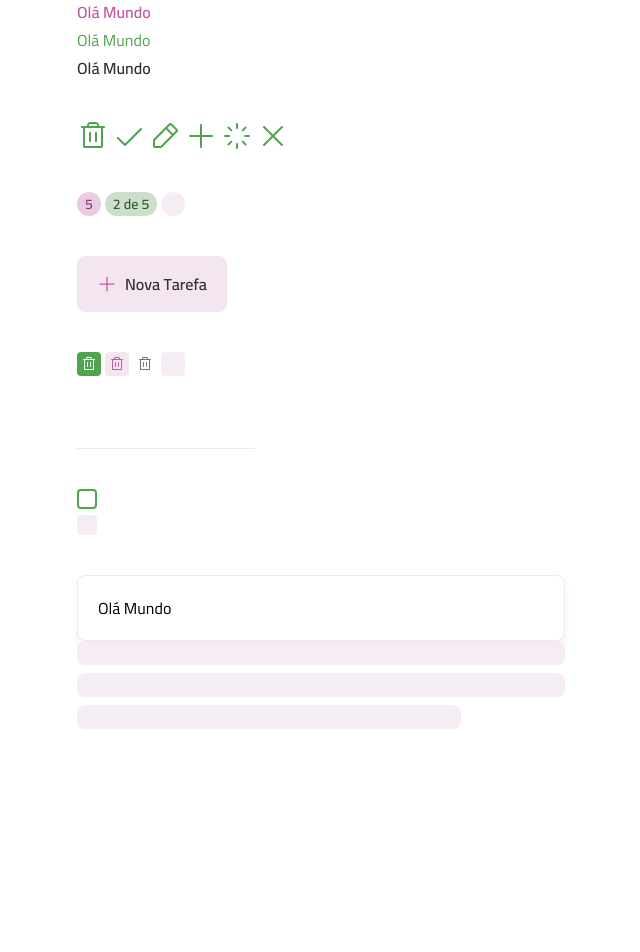
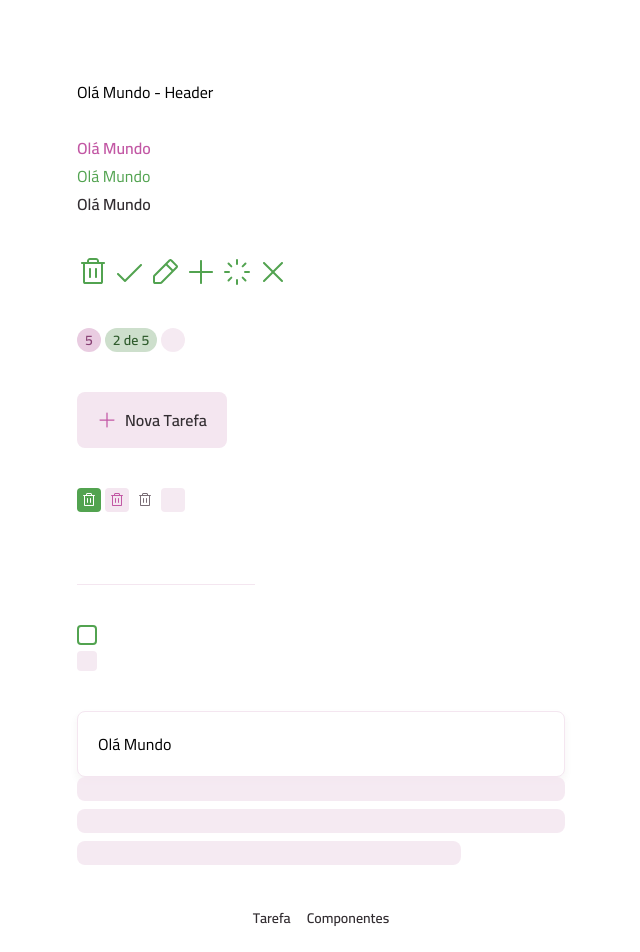
Before and after one commit to macedocmateus/ToDoList, a React (Vite) app: page /componentes in a window 1280 px wide. Shown: the top 952 px of the page, without its empty margins (319-959 px from the left). Before the commit the page ends 800 px from the top, so only its background shows below. Built offline with nearby package versions, Linux system fonts and the light colour scheme.

Commit message:
add react router 7 and create layout main e page-home

```diff
--- a/package.json
+++ b/package.json
@@ -13,6 +13,7 @@
     "class-variance-authority": "^0.7.1",
     "react": "^19.1.0",
     "react-dom": "^19.1.0",
+    "react-router": "^7.6.1",
     "tailwindcss": "^4.1.7"
   },
   "devDependencies": {
--- a/src/App.tsx
+++ b/src/App.tsx
@@ -1,77 +1,17 @@
-import Text from './components/text'
-import Icon from './components/icon'
-import TrashIcon from './assets/Trash-Regular.svg?react'
-import CheckIcon from './assets/Check-Regular.svg?react'
-import PencilIcon from './assets/PencilSimple-Regular.svg?react'
-import PlusIcon from './assets/Plus-Regular.svg?react'
-import SpinnerIcon from './assets/spinner.svg?react'
-import XIcon from './assets/X-Regular.svg?react'
-import Badge from './components/badge'
-import Button from './components/button'
-import ButtonIcon from './components/button-icon'
-import InputText from './components/input-text'
-import InputCheckbox from './components/input-checkbox'
-import Card from './components/card'
-import Container from './components/container'
-import Skeleton from './components/skeleton'
+import { BrowserRouter, Route, Routes } from 'react-router'
+import PageComponents from './pages/page-components'
+import LayoutMain from './pages/layout-main'
+import PageHome from './pages/page-home'
 
 export default function App() {
   return (
-    <Container>
-      <div className="grid gap-10">
-        <div className="flex flex-col gap-1">
-          <Text variant={'body-md-bold'} className="text-pink-base">
-            Olá Mundo
-          </Text>
-          <Text className="text-green-base">Olá Mundo</Text>
-          <Text variant={'body-md-bold'}>Olá Mundo</Text>
-        </div>
-
-        <div className="flex gap-1">
-          <Icon svg={TrashIcon} className="fill-green-base" />
-          <Icon svg={CheckIcon} className="fill-green-base" />
-          <Icon svg={PencilIcon} className="fill-green-base" />
-          <Icon svg={PlusIcon} className="fill-green-base" />
-          <Icon svg={SpinnerIcon} className="fill-green-base" />
-          <Icon svg={XIcon} className="fill-green-base" />
-        </div>
-
-        <div className="flex gap-1">
-          <Badge variant="secondary">5</Badge>
-          <Badge variant="primary">2 de 5</Badge>
-          <Badge loading>5</Badge>
-        </div>
-
-        <div>
-          <Button icon={PlusIcon}>Nova Tarefa</Button>
-        </div>
-
-        <div className="flex gap-1">
-          <ButtonIcon icon={TrashIcon} />
-          <ButtonIcon icon={TrashIcon} variant="secondary" />
-          <ButtonIcon icon={TrashIcon} variant="tertiary" />
-          <ButtonIcon icon={TrashIcon} loading />
-        </div>
-
-        <div>
-          <InputText />
-        </div>
-
-        <div>
-          <InputCheckbox />
-          <InputCheckbox loading />
-        </div>
-
-        <div>
-          <Card size="md">Olá Mundo</Card>
-        </div>
-      </div>
-
-      <div className="space-y-2">
-        <Skeleton className="h-6" />
-        <Skeleton className="h-6" />
-        <Skeleton className="w-96 h-6" />
-      </div>
-    </Container>
+    <BrowserRouter>
+      <Routes>
+        <Route element={<LayoutMain />}>
+          <Route index element={<PageHome />} />
+          <Route path="/componentes" element={<PageComponents />} />
+        </Route>
+      </Routes>
+    </BrowserRouter>
   )
 }
--- /dev/null
+++ b/src/pages/layout-main.tsx
@@ -0,0 +1,33 @@
+import { NavLink, Outlet } from 'react-router'
+import Container from '../components/container'
+import Text from '../components/text'
+
+export default function LayoutMain() {
+  return (
+    <>
+      <Container as="header" className="mt-3 md:mt-20">
+        Olá Mundo - Header
+      </Container>
+
+      <main className="mt-4 md:mt-8">
+        <Outlet />
+      </main>
+
+      <footer className="my-5 md:my-10">
+        <nav className="flex items-center justify-center gap-4">
+          <NavLink to="/">
+            <Text variant="body-sm-bold" className="text-gray-300">
+              Tarefa
+            </Text>
+          </NavLink>
+
+          <NavLink to="/componentes">
+            <Text variant="body-sm-bold" className="text-gray-300">
+              Componentes
+            </Text>
+          </NavLink>
+        </nav>
+      </footer>
+    </>
+  )
+}
--- /dev/null
+++ b/src/pages/page-components.tsx
@@ -0,0 +1,78 @@
+import Badge from '../components/badge'
+import Button from '../components/button'
+import ButtonIcon from '../components/button-icon'
+import Card from '../components/card'
+import Container from '../components/container'
+import Icon from '../components/icon'
+import InputCheckbox from '../components/input-checkbox'
+import InputText from '../components/input-text'
+import Skeleton from '../components/skeleton'
+import Text from '../components/text'
+
+import CheckIcon from '../assets/Check-Regular.svg?react'
+import PlusIcon from '../assets/Plus-Regular.svg?react'
+import PencilIcon from '../assets/PencilSimple-Regular.svg?react'
+import SpinnerIcon from '../assets/spinner.svg?react'
+import TrashIcon from '../assets/Trash-Regular.svg?react'
+import XIcon from '../assets/X-Regular.svg?react'
+
+export default function PageComponents() {
+  return (
+    <Container>
+      <div className="grid gap-10">
+        <div className="flex flex-col gap-1">
+          <Text variant={'body-md-bold'} className="text-pink-base">
+            Olá Mundo
+          </Text>
+          <Text className="text-green-base">Olá Mundo</Text>
+          <Text variant={'body-md-bold'}>Olá Mundo</Text>
+        </div>
+
+        <div className="flex gap-1">
+          <Icon svg={TrashIcon} className="fill-green-base" />
+          <Icon svg={CheckIcon} className="fill-green-base" />
+          <Icon svg={PencilIcon} className="fill-green-base" />
+          <Icon svg={PlusIcon} className="fill-green-base" />
+          <Icon svg={SpinnerIcon} className="fill-green-base" />
+          <Icon svg={XIcon} className="fill-green-base" />
+        </div>
+
+        <div className="flex gap-1">
+          <Badge variant="secondary">5</Badge>
+          <Badge variant="primary">2 de 5</Badge>
+          <Badge loading>5</Badge>
+        </div>
+
+        <div>
+          <Button icon={PlusIcon}>Nova Tarefa</Button>
+        </div>
+
+        <div className="flex gap-1">
+          <ButtonIcon icon={TrashIcon} />
+          <ButtonIcon icon={TrashIcon} variant="secondary" />
+          <ButtonIcon icon={TrashIcon} variant="tertiary" />
+          <ButtonIcon icon={TrashIcon} loading />
+        </div>
+
+        <div>
+          <InputText />
+        </div>
+
+        <div>
+          <InputCheckbox />
+          <InputCheckbox loading />
+        </div>
+
+        <div>
+          <Card size="md">Olá Mundo</Card>
+        </div>
+      </div>
+
+      <div className="space-y-2">
+        <Skeleton className="h-6" />
+        <Skeleton className="h-6" />
+        <Skeleton className="w-96 h-6" />
+      </div>
+    </Container>
+  )
+}
--- /dev/null
+++ b/src/pages/page-home.tsx
@@ -0,0 +1,5 @@
+import Container from '../components/container'
+
+export default function PageHome() {
+  return <Container>Página Home</Container>
+}
```
Also changed, not shown: 1 other file (tests, documents, lock files or other folders).
